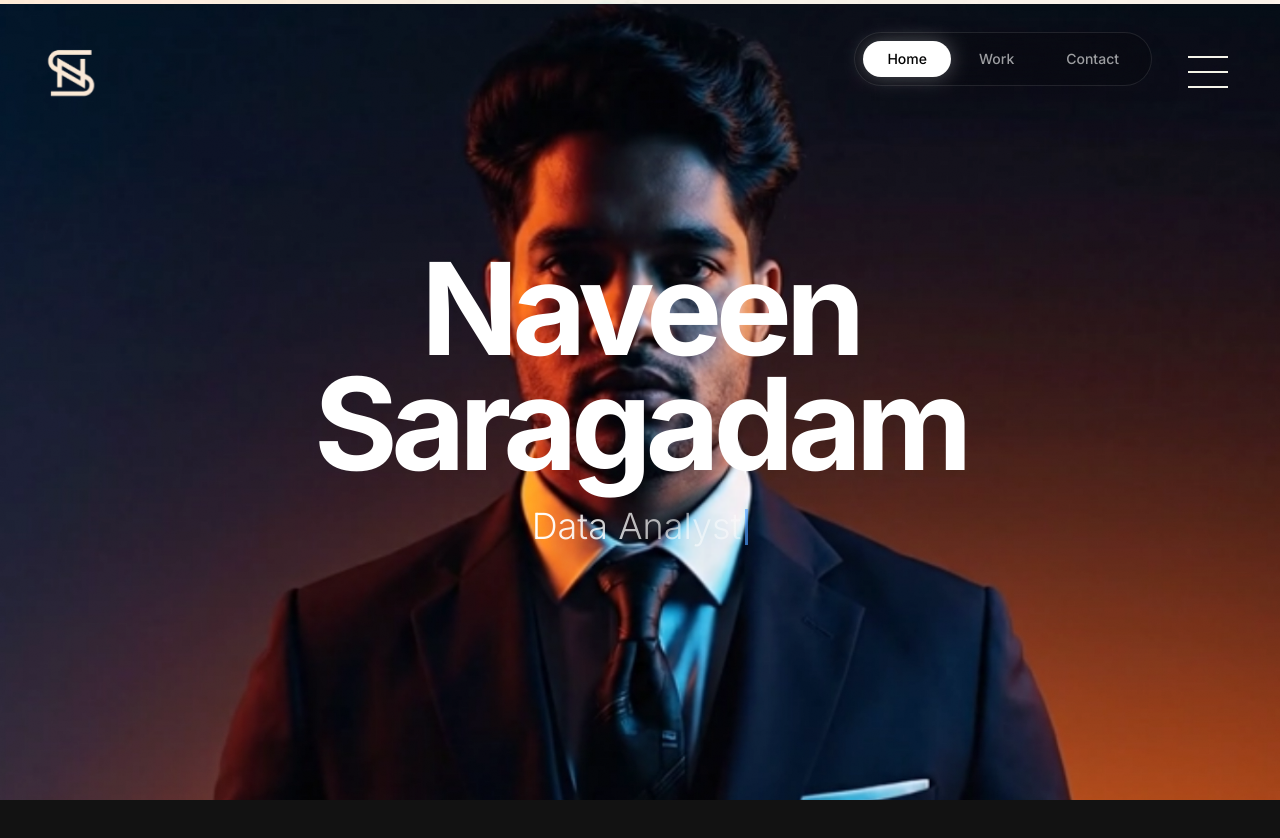
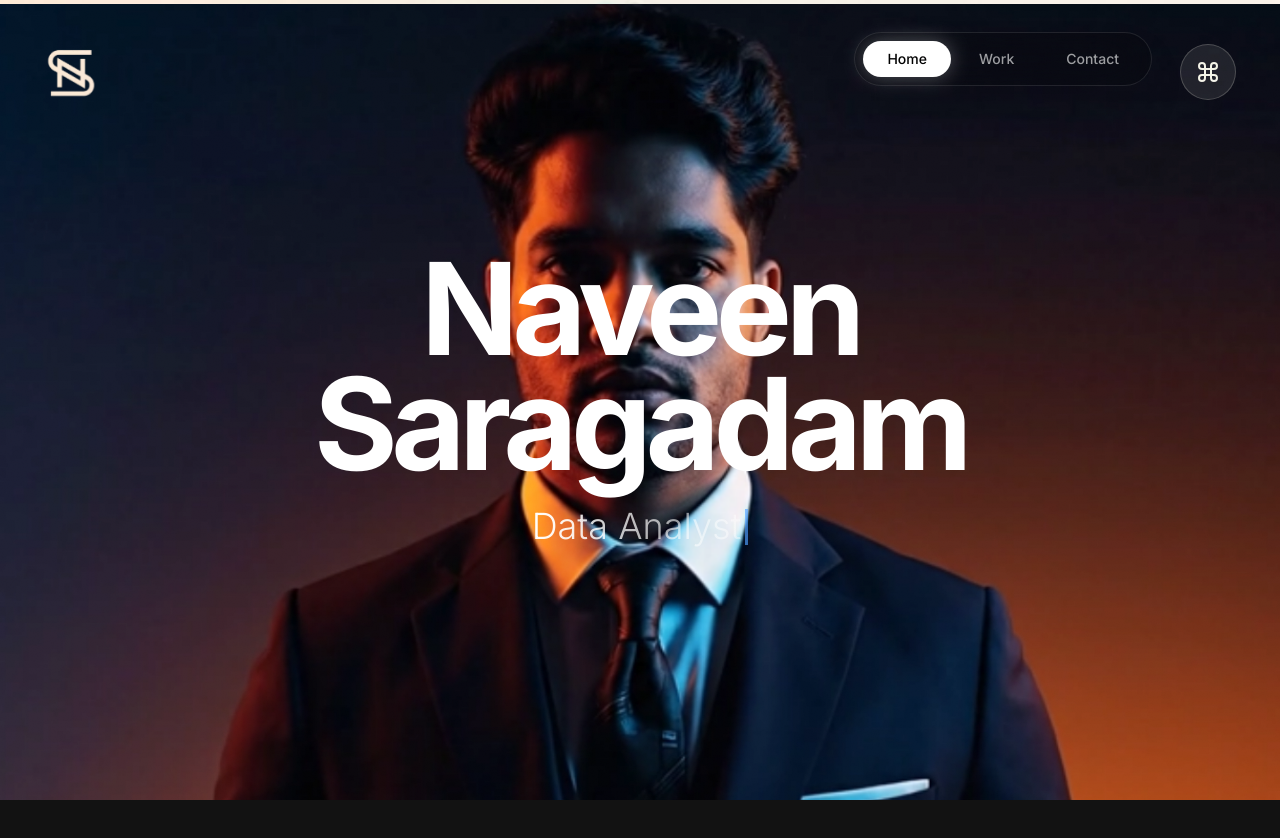
Before and after one commit to Naveenksaragadam/Naveenksaragadam.github.io, a Next.js app: page / in a window 1280 px wide. Shown: the top 838 px of the page. Built offline with nearby package versions, Linux system fonts and the light colour scheme.

Commit message:
style: update command menu hover effect to orange gradient

```diff
--- a/app/components/GlobalMenu.tsx
+++ b/app/components/GlobalMenu.tsx
@@ -1,85 +1,200 @@
 'use client'
 
-import { useState } from 'react'
+import { useState, useEffect } from 'react'
 import { motion, AnimatePresence } from 'framer-motion'
 import Link from 'next/link'
+import {
+    Home,
+    Briefcase,
+    Mail,
+    Linkedin,
+    Github,
+    Twitter,
+    Search,
+    Command,
+    X,
+    ArrowRight
+} from 'lucide-react'
 
 const menuItems = [
-    { name: 'Home', href: '#home' },
-    { name: 'About', href: '#about-placeholder' },
-    { name: 'Services', href: '#services-placeholder' },
-    { name: 'Journal', href: '#journal-placeholder' },
-    { name: 'Contact', href: '#contact' },
+    {
+        category: "Pages",
+        items: [
+            { name: 'Home', href: '#home', icon: Home, description: 'Go to homepage' },
+            { name: 'Projects', href: '#work', icon: Briefcase, description: 'View my selected work' },
+            { name: 'Contact', href: '#contact', icon: Mail, description: 'Get in touch' },
+        ]
+    },
+    {
+        category: "Connect",
+        items: [
+            { name: 'LinkedIn', href: 'https://linkedin.com', icon: Linkedin, description: 'Professional network', external: true },
+            { name: 'GitHub', href: 'https://github.com', icon: Github, description: 'Code repositories', external: true },
+            { name: 'Twitter', href: 'https://twitter.com', icon: Twitter, description: 'Thoughts & updates', external: true },
+        ]
+    }
 ]
 
 export default function GlobalMenu() {
     const [isOpen, setIsOpen] = useState(false)
+    const [query, setQuery] = useState('')
+
+    // Keyboard Shortcuts
+    useEffect(() => {
+        const handleKeyDown = (e: KeyboardEvent) => {
+            if (e.key === 'k' && (e.metaKey || e.ctrlKey)) {
+                e.preventDefault()
+                setIsOpen(prev => !prev)
+            }
+            if (e.key === 'Escape') {
+                setIsOpen(false)
+            }
+        }
+        window.addEventListener('keydown', handleKeyDown)
+        return () => window.removeEventListener('keydown', handleKeyDown)
+    }, [])
+
+    // Lock body scroll when open
+    useEffect(() => {
+        if (isOpen) {
+            document.body.style.overflow = 'hidden'
+        } else {
+            document.body.style.overflow = 'unset'
+        }
+    }, [isOpen])
+
+    // Filter Items
+    const filteredGroups = menuItems.map(group => ({
+        ...group,
+        items: group.items.filter(item =>
+            item.name.toLowerCase().includes(query.toLowerCase()) ||
+            item.description.toLowerCase().includes(query.toLowerCase())
+        )
+    })).filter(group => group.items.length > 0)
 
     return (
         <>
+            {/* Trigger Button */}
             <motion.button
-                initial={{ opacity: 0, x: 20 }}
-                animate={{ opacity: 1, x: 0 }}
-                transition={{ duration: 0.8, delay: 0.3 }}
-                onClick={() => setIsOpen(!isOpen)}
+                initial={{ opacity: 0, scale: 0.8 }}
+                animate={{ opacity: 1, scale: 1 }}
+                transition={{ duration: 0.5, delay: 0.5 }}
+                onClick={() => setIsOpen(true)}
                 className="fixed top-8 right-8 z-[60] w-12 h-12 md:w-20 md:h-20 flex items-center justify-center mix-blend-difference group"
+                aria-label="Open Menu"
             >
-                <div className="relative w-8 h-6 md:w-10 md:h-8 flex flex-col justify-between">
-                    <span className={`w-full h-[2px] bg-white transition-transform duration-300 ${isOpen ? 'rotate-45 translate-y-[11px]' : ''}`} />
-                    <span className={`w-full h-[2px] bg-white transition-opacity duration-300 ${isOpen ? 'opacity-0' : ''}`} />
-                    <span className={`w-full h-[2px] bg-white transition-transform duration-300 ${isOpen ? '-rotate-45 -translate-y-[11px]' : ''}`} />
+                <div className="relative w-10 h-10 md:w-14 md:h-14 bg-white/10 backdrop-blur-md rounded-full flex items-center justify-center border border-white/20 group-hover:bg-white/20 transition-all duration-300">
+                    <Command className="w-5 h-5 md:w-6 md:h-6 text-white" />
                 </div>
             </motion.button>
 
-            {/* Turn off standard Navbar when Menu is open? Optional. Keeping both for now. */}
-
-            {/* Menu Overlay */}
+            {/* Modal Overlay */}
             <AnimatePresence>
                 {isOpen && (
+                    <div className="fixed inset-0 z-[70] flex items-start justify-center pt-[15vh] px-4">
+                        {/* Backdrop */}
                         <motion.div
                             initial={{ opacity: 0 }}
                             animate={{ opacity: 1 }}
                             exit={{ opacity: 0 }}
-                        transition={{ duration: 0.5 }}
-                        className="fixed inset-0 z-50 bg-[#121212]/95 backdrop-blur-2xl flex items-center justify-center"
+                            onClick={() => setIsOpen(false)}
+                            className="absolute inset-0 bg-black/60 backdrop-blur-sm"
+                        />
+
+                        {/* Modal */}
+                        <motion.div
+                            initial={{ opacity: 0, scale: 0.95, y: -20 }}
+                            animate={{ opacity: 1, scale: 1, y: 0 }}
+                            exit={{ opacity: 0, scale: 0.95, y: -20 }}
+                            transition={{ duration: 0.2 }}
+                            className="relative w-full max-w-2xl bg-[#0a0a0a] border border-white/10 rounded-2xl shadow-2xl overflow-hidden flex flex-col max-h-[70vh]"
                         >
-                        {/* Background Decoration */}
-                        <div className="absolute inset-0 overflow-hidden pointer-events-none">
-                            <div className="absolute top-1/2 left-1/2 -translate-x-1/2 -translate-y-1/2 w-[500px] h-[500px] bg-blue-500/10 rounded-full blur-[150px]" />
-                            <div className="absolute top-0 right-0 w-[500px] h-[500px] bg-orange-500/5 rounded-full blur-[150px]" />
+                            {/* Header / Search */}
+                            <div className="flex items-center px-4 py-4 border-b border-white/10 shrink-0">
+                                <Search className="w-5 h-5 text-white/40 mr-3" />
+                                <input
+                                    autoFocus
+                                    type="text"
+                                    placeholder="Type a command or search..."
+                                    value={query}
+                                    onChange={(e) => setQuery(e.target.value)}
+                                    className="flex-1 bg-transparent text-lg text-white placeholder-white/20 outline-none"
+                                />
+                                <div className="flex items-center gap-2">
+                                    <span className="hidden md:flex items-center gap-1 px-2 py-1 rounded bg-white/5 border border-white/10 text-xs text-white/40 font-mono">
+                                        <span className="text-[10px]">ESC</span>
+                                    </span>
+                                    <button
+                                        onClick={() => setIsOpen(false)}
+                                        className="p-1 hover:bg-white/10 rounded-md transition-colors"
+                                    >
+                                        <X className="w-5 h-5 text-white/40" />
+                                    </button>
+                                </div>
                             </div>
 
-                        <nav className="relative z-10 flex flex-col items-center gap-8">
-                            {menuItems.map((item, index) => (
-                                <motion.div
+                            {/* Content */}
+                            <div className="overflow-y-auto p-2 scrollbar-hide">
+                                {filteredGroups.length === 0 ? (
+                                    <div className="py-12 text-center text-white/30 text-sm">
+                                        No results found.
+                                    </div>
+                                ) : (
+                                    <div className="space-y-6 p-2">
+                                        {filteredGroups.map((group) => (
+                                            <div key={group.category}>
+                                                <h3 className="px-3 text-xs font-semibold text-white/30 uppercase tracking-wider mb-2">
+                                                    {group.category}
+                                                </h3>
+                                                <div className="space-y-1">
+                                                    {group.items.map((item) => (
+                                                        <Link
                                                             key={item.name}
-                                    initial={{ y: 50, opacity: 0 }}
-                                    animate={{ y: 0, opacity: 1 }}
-                                    exit={{ y: 20, opacity: 0 }}
-                                    transition={{ duration: 0.5, delay: index * 0.1 }}
+                                                            href={item.href}
+                                                            target={item.external ? "_blank" : undefined}
+                                                            rel={item.external ? "noopener noreferrer" : undefined}
+                                                            onClick={() => setIsOpen(false)}
+                                                            className="group flex items-center justify-between px-3 py-3 rounded-xl hover:bg-white/5 transition-colors cursor-pointer"
                                                         >
-                                    <Link
-                                        href={item.href}
-                                        onClick={() => setIsOpen(false)}
-                                        className="text-5xl md:text-7xl font-bold text-white hover:text-transparent hover:bg-clip-text hover:bg-gradient-to-r hover:from-orange-400 hover:to-red-500 transition-all tracking-tighter"
-                                    >
+                                                            <div className="flex items-center gap-4">
+                                                                <div className="w-10 h-10 rounded-lg bg-white/5 border border-white/10 flex items-center justify-center text-white/60 group-hover:text-orange-400 group-hover:border-orange-500/30 transition-colors">
+                                                                    <item.icon className="w-5 h-5" />
+                                                                </div>
+                                                                <div>
+                                                                    <div className="text-white font-medium group-hover:text-transparent group-hover:bg-clip-text group-hover:bg-gradient-to-r group-hover:from-orange-400 group-hover:to-red-500 transition-all">
                                                                         {item.name}
+                                                                    </div>
+                                                                    <div className="text-white/40 text-sm">
+                                                                        {item.description}
+                                                                    </div>
+                                                                </div>
+                                                            </div>
+                                                            {item.external && (
+                                                                <ArrowRight className="w-4 h-4 text-white/20 group-hover:text-white/60 -translate-x-2 opacity-0 group-hover:opacity-100 group-hover:translate-x-0 transition-all" />
+                                                            )}
                                                         </Link>
+                                                    ))}
+                                                </div>
+                                            </div>
+                                        ))}
+                                    </div>
+                                )}
+                            </div>
+
+                            {/* Footer */}
+                            <div className="px-4 py-3 bg-white/5 border-t border-white/10 flex items-center justify-between text-[10px] text-white/30 uppercase tracking-wider shrink-0">
+                                <div>Navigation</div>
+                                <div className="flex items-center gap-4">
+                                    <span className="flex items-center gap-1">
+                                        <ArrowRight className="w-3 h-3" /> Select
+                                    </span>
+                                    <span className="flex items-center gap-1">
+                                        <Command className="w-3 h-3" /> + K to open
+                                    </span>
+                                </div>
+                            </div>
                         </motion.div>
-                            ))}
-                        </nav>
-
-                        {/* Social/Meta Info Bottom Left */}
-                        <motion.div
-                            initial={{ opacity: 0 }}
-                            animate={{ opacity: 1 }}
-                            exit={{ opacity: 0 }}
-                            transition={{ delay: 0.5 }}
-                            className="absolute bottom-12 left-12 text-gray-500 text-sm uppercase tracking-widest hidden md:block"
-                        >
-                            Naveen Saragadam <br /> Portfolio '24
-                        </motion.div>
-                    </motion.div>
+                    </div>
                 )}
             </AnimatePresence>
         </>
```
Lines whose indentation alone changed are shown as unchanged.
